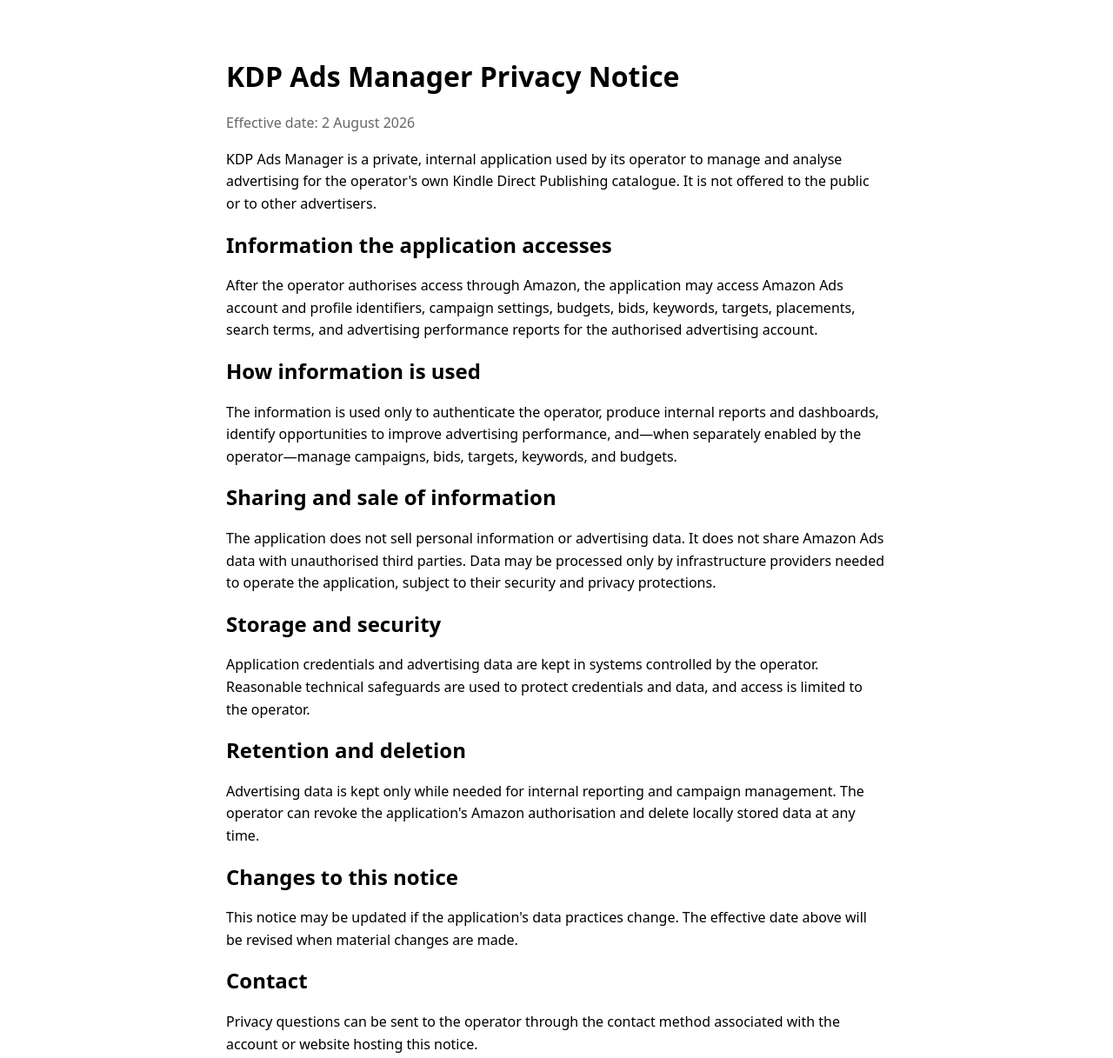
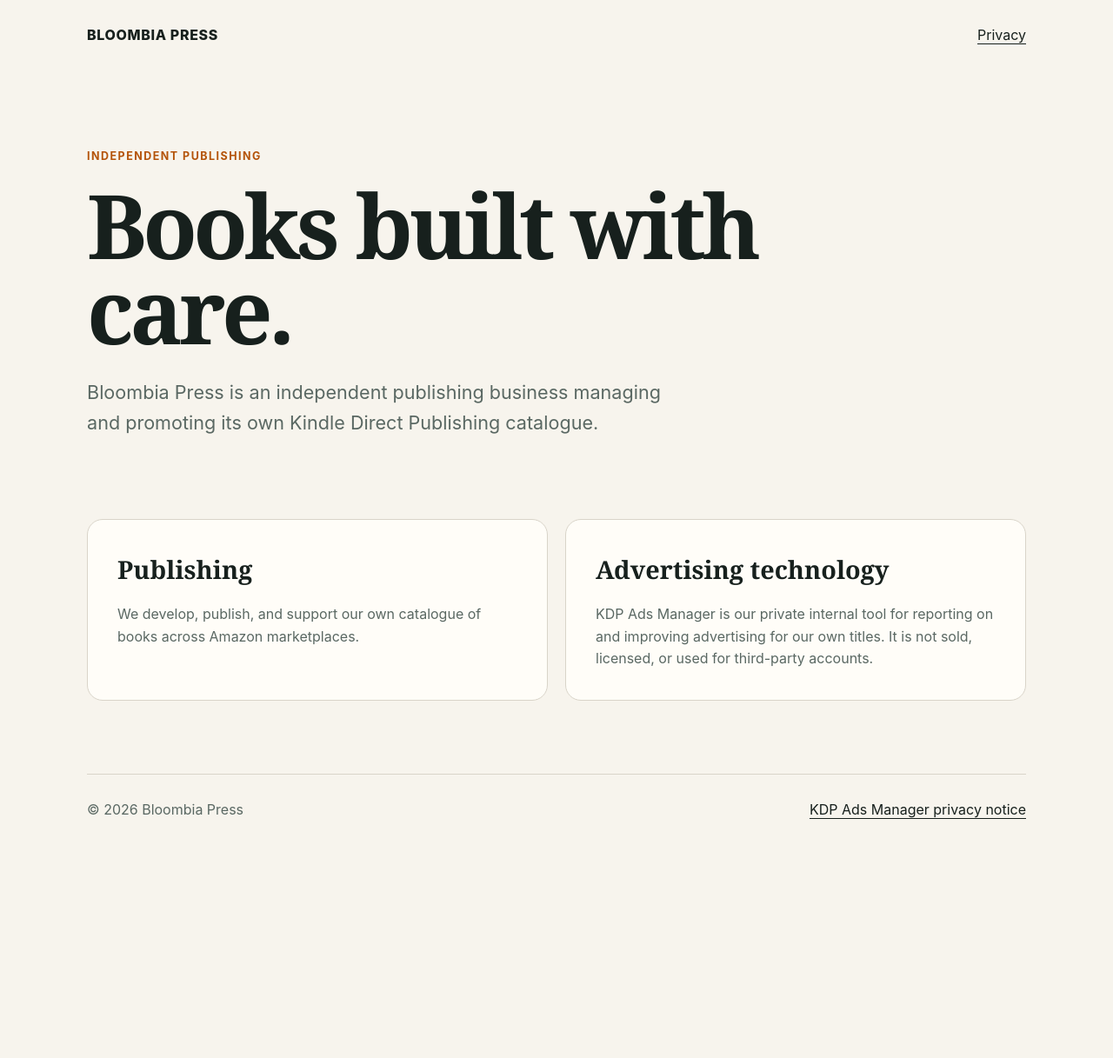
Before and after one commit to bloombiapress/kdp-ads-manager-privacy, a plain HTML site: page index.html in a window 1280 px wide. Shown: the whole page at 87% size. After the commit the page ends 992 px from the top, so only its background shows below. Drawn offline with Linux system fonts and the light colour scheme.

Commit message:
Revise index.html for Bloombia Press branding
Updated the title and description meta tag, and modified the main content to reflect Bloombia Press branding and services.

```diff
--- a/index.html
+++ b/index.html
@@ -3,42 +3,69 @@
 <head>
   <meta charset="utf-8">
   <meta name="viewport" content="width=device-width, initial-scale=1">
-  <title>KDP Ads Manager Privacy Notice</title>
+  <meta name="description" content="Bloombia Press is an independent publishing business managing its own Kindle Direct Publishing catalogue and advertising.">
+  <title>Bloombia Press | Independent Publishing</title>
   <style>
-    :root { color-scheme: light dark; font-family: system-ui, sans-serif; }
-    body { max-width: 760px; margin: 0 auto; padding: 48px 24px; line-height: 1.6; }
-    h1, h2 { line-height: 1.2; }
-    .muted { color: #666; }
-    @media (prefers-color-scheme: dark) { .muted { color: #aaa; } }
+    :root {
+      color-scheme: light;
+      font-family: Inter, ui-sans-serif, system-ui, -apple-system, BlinkMacSystemFont, "Segoe UI", sans-serif;
+      --ink: #17201d;
+      --muted: #5a6863;
+      --paper: #f7f4ed;
+      --card: #fffdf8;
+      --accent: #b45309;
+      --line: #d9d4c9;
+    }
+    * { box-sizing: border-box; }
+    body { margin: 0; color: var(--ink); background: var(--paper); line-height: 1.6; }
+    header, main, footer { width: min(1080px, calc(100% - 40px)); margin: 0 auto; }
+    header { display: flex; justify-content: space-between; align-items: center; padding: 28px 0; }
+    .brand { font-weight: 800; letter-spacing: .04em; text-transform: uppercase; }
+    nav a, footer a { color: var(--ink); text-decoration-thickness: 1px; text-underline-offset: 4px; }
+    .hero { padding: 88px 0 72px; max-width: 820px; }
+    .eyebrow { color: var(--accent); font-weight: 750; letter-spacing: .12em; text-transform: uppercase; font-size: .78rem; }
+    h1 { font-family: Georgia, serif; font-size: clamp(3rem, 8vw, 6.5rem); line-height: .96; letter-spacing: -.045em; margin: 20px 0 28px; }
+    .lede { font-size: clamp(1.1rem, 2vw, 1.35rem); color: var(--muted); max-width: 680px; }
+    .grid { display: grid; grid-template-columns: repeat(2, minmax(0, 1fr)); gap: 20px; padding-bottom: 84px; }
+    .card { background: var(--card); border: 1px solid var(--line); border-radius: 18px; padding: 34px; }
+    h2 { font-family: Georgia, serif; font-size: 1.8rem; margin: 0 0 12px; }
+    .card p { color: var(--muted); margin-bottom: 0; }
+    footer { border-top: 1px solid var(--line); display: flex; justify-content: space-between; gap: 24px; padding: 28px 0 48px; color: var(--muted); }
+    @media (max-width: 700px) {
+      .hero { padding: 58px 0 52px; }
+      .grid { grid-template-columns: 1fr; }
+      footer { flex-direction: column; }
+    }
   </style>
 </head>
 <body>
+  <header>
+    <div class="brand">Bloombia Press</div>
+    <nav aria-label="Primary"><a href="privacy.html">Privacy</a></nav>
+  </header>
+
   <main>
-    <h1>KDP Ads Manager Privacy Notice</h1>
-    <p class="muted">Effective date: 2 August 2026</p>
+    <section class="hero">
+      <div class="eyebrow">Independent publishing</div>
+      <h1>Books built with care.</h1>
+      <p class="lede">Bloombia Press is an independent publishing business managing and promoting its own Kindle Direct Publishing catalogue.</p>
+    </section>
 
-    <p>KDP Ads Manager is a private, internal application used by its operator to manage and analyse advertising for the operator's own Kindle Direct Publishing catalogue. It is not offered to the public or to other advertisers.</p>
+    <section class="grid" aria-label="About Bloombia Press">
+      <article class="card">
+        <h2>Publishing</h2>
+        <p>We develop, publish, and support our own catalogue of books across Amazon marketplaces.</p>
+      </article>
+      <article class="card">
+        <h2>Advertising technology</h2>
+        <p>KDP Ads Manager is our private internal tool for reporting on and improving advertising for our own titles. It is not sold, licensed, or used for third-party accounts.</p>
+      </article>
+    </section>
+  </main>
 
-    <h2>Information the application accesses</h2>
-    <p>After the operator authorises access through Amazon, the application may access Amazon Ads account and profile identifiers, campaign settings, budgets, bids, keywords, targets, placements, search terms, and advertising performance reports for the authorised advertising account.</p>
-
-    <h2>How information is used</h2>
-    <p>The information is used only to authenticate the operator, produce internal reports and dashboards, identify opportunities to improve advertising performance, and—when separately enabled by the operator—manage campaigns, bids, targets, keywords, and budgets.</p>
-
-    <h2>Sharing and sale of information</h2>
-    <p>The application does not sell personal information or advertising data. It does not share Amazon Ads data with unauthorised third parties. Data may be processed only by infrastructure providers needed to operate the application, subject to their security and privacy protections.</p>
-
-    <h2>Storage and security</h2>
-    <p>Application credentials and advertising data are kept in systems controlled by the operator. Reasonable technical safeguards are used to protect credentials and data, and access is limited to the operator.</p>
-
-    <h2>Retention and deletion</h2>
-    <p>Advertising data is kept only while needed for internal reporting and campaign management. The operator can revoke the application's Amazon authorisation and delete locally stored data at any time.</p>
-
-    <h2>Changes to this notice</h2>
-    <p>This notice may be updated if the application's data practices change. The effective date above will be revised when material changes are made.</p>
-
-    <h2>Contact</h2>
-    <p>Privacy questions can be sent to the operator through the contact method associated with the account or website hosting this notice.</p>
-  </main>
+  <footer>
+    <span>© 2026 Bloombia Press</span>
+    <a href="privacy.html">KDP Ads Manager privacy notice</a>
+  </footer>
 </body>
 </html>
```
